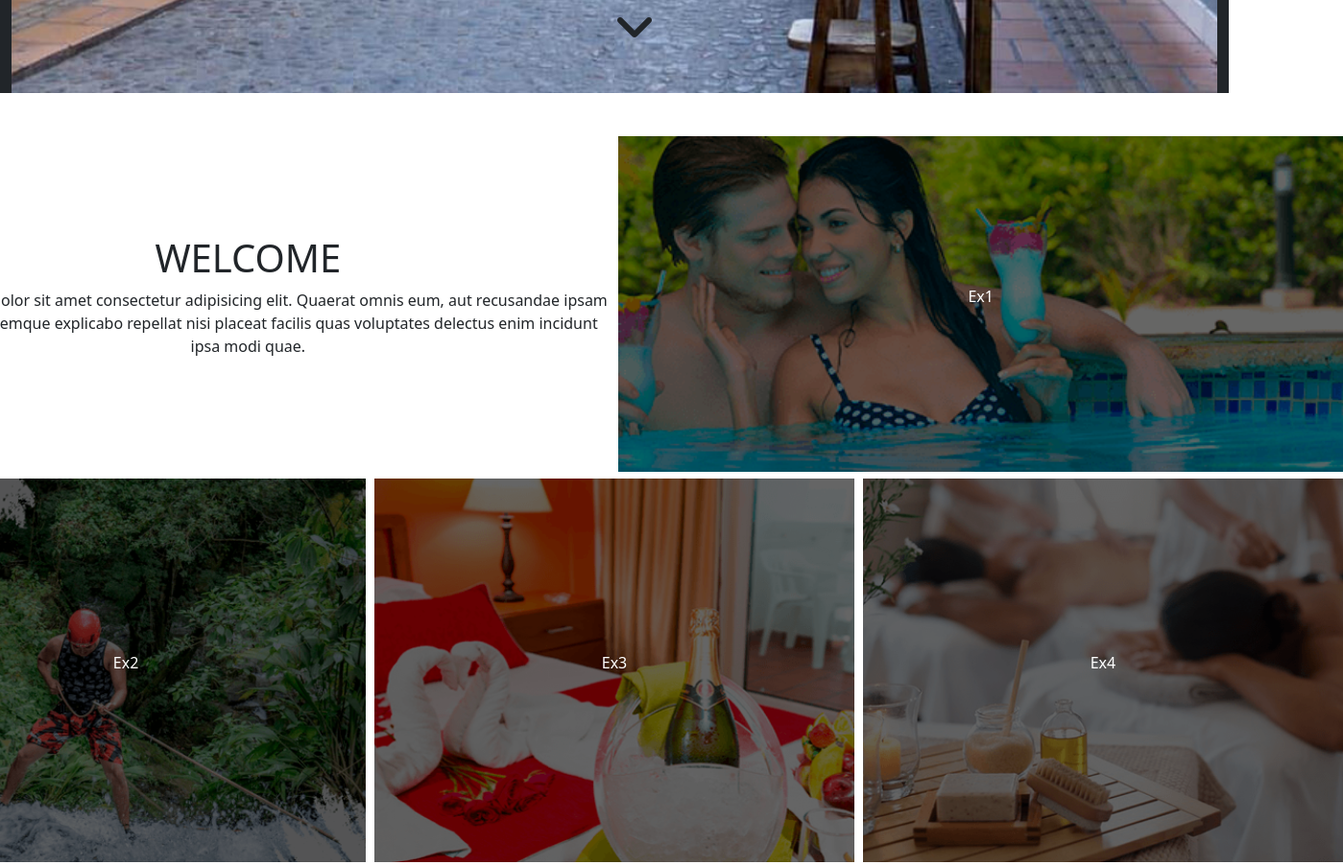
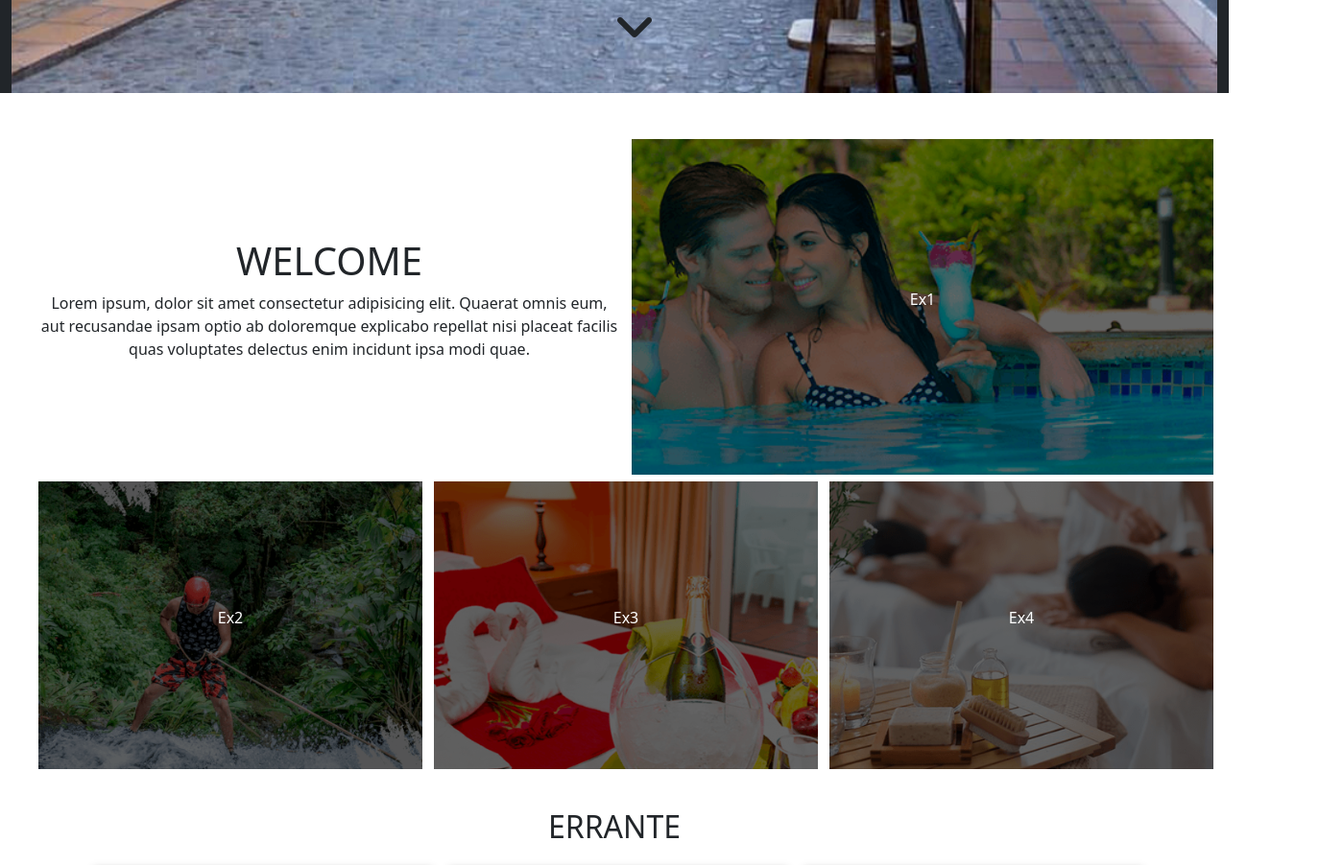
Before and after one commit to epsilon11101/ERRANTE, a website: page index.html in a window 1280 px wide. Shown: the part 717-1619 px from the top of the page at 96% size, 1399 px wide, since content can reach past the window. Drawn offline with nearby package versions, Linux system fonts and the light colour scheme.

Commit message:
fixed grid sizes

```diff
--- a/styles/grid.css
+++ b/styles/grid.css
@@ -1,7 +1,5 @@
 
 .grid-container{
-
-    width: 80%;
     gap: 1%;
     display: grid;
     grid-template-columns: auto;
@@ -9,9 +7,6 @@
     grid-template-areas:
     "text text text img1 img1 img1"
     "img2 img2 img3 img3 img4 img4";
-    align-content: center;
-    align-items: center;
-    justify-content: center;
 
 }
 .grid-container .grid-item,
@@ -41,7 +36,9 @@
 .grid-container .grid-item:nth-child(2){
     grid-area: img1;
     height: 350px;
+
 }
+
 
 .grid-container .grid-item:nth-child(3){
     grid-area: img2;
@@ -59,8 +56,8 @@
 }
 
 .grid-container .grid-secrow{
-        height: 400px;
-        width: 500px;
+        height: 300px;
+        width: 400px;
 }
 
 .grid-container .image_overlay {
```
Also changed, not shown: index.html (+2 -0 lines).
